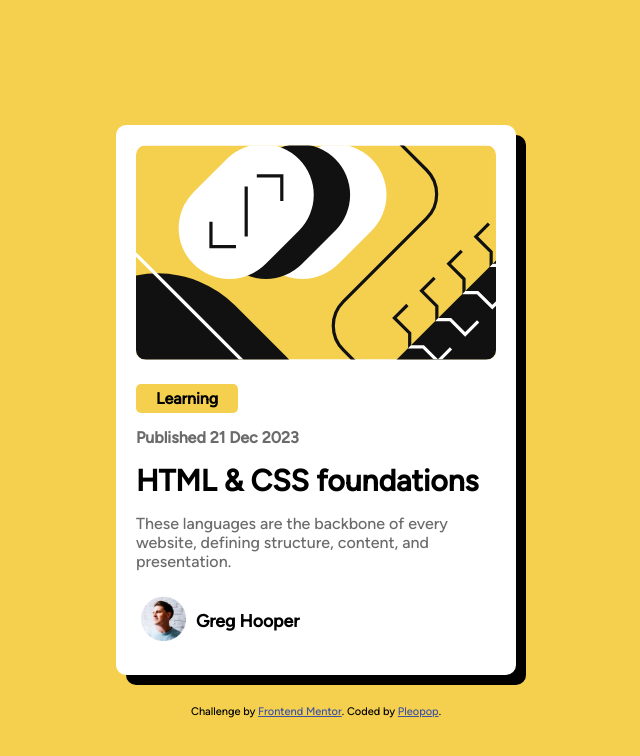
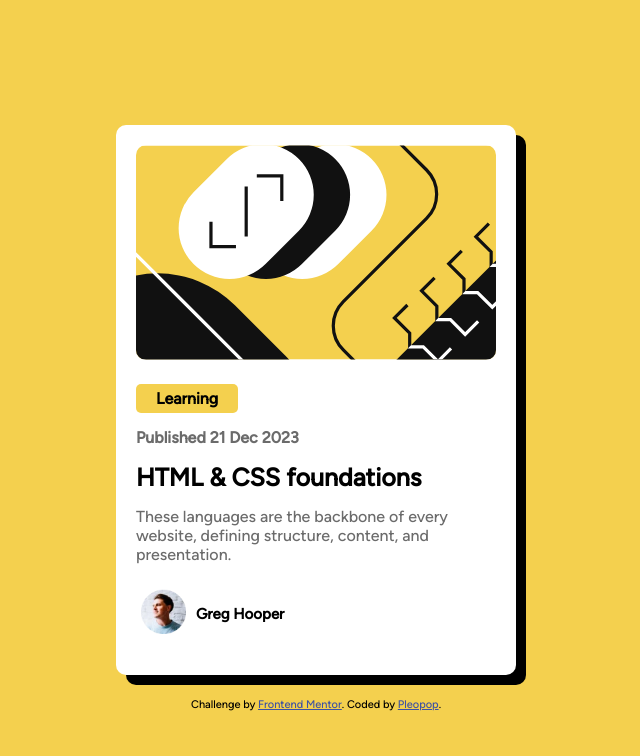
Before and after one commit to Pleopop/Blog-preview-card, a plain HTML site: page index.html in a window 1280 px wide. Shown: the whole page, without its empty margins (324-964 px from the left). Drawn offline with Linux system fonts and the light colour scheme.

Commit message:
improve solution

```diff
--- a/assets/styles.css
+++ b/assets/styles.css
@@ -51,7 +51,7 @@ main {
     margin: 5px;
 }
 
-.content h4 {
+.content h2 {
     display: inline-block;
     border: none;
     padding: 5px 20px;
@@ -60,6 +60,7 @@ main {
     border-radius: 5px;
     margin: 10px 0px;
     text-align: center;
+    font-size: 16px;
 }
 
 .content p {
@@ -69,8 +70,8 @@ main {
     font-weight: normal;
 }
 
-.content h1 {
-    font-size: 30px;
+.content h3 {
+    font-size: 25px;
     font-weight: 800;
     margin: 15px 0px;
 }
--- a/index.html
+++ b/index.html
@@ -31,15 +31,15 @@
       <img src="assets/images/illustration-article.svg" alt="illustration-article">
     </div>
     <section class="content">
-      <h4>
+      <h2>
         Learning
-      </h4>
+      </h2>
       <p style="font-weight: 800;">
         Published 21 Dec 2023
       </p>
-      <h1>
+      <h3>
         HTML & CSS foundations
-      </h1>
+      </h3>
       <p>
         These languages are the backbone of every website, defining structure, content, and presentation.
       </p>
@@ -48,7 +48,7 @@
       <div class="author-avatar">
         <img src="assets/images/image-avatar.webp" alt="author-avatar">
       </div>
-      <h3>Greg Hooper</h3>
+      <h4>Greg Hooper</h4>
     </div>
     <div class="attribution">
       Challenge by <a href="https://www.frontendmentor.io?ref=challenge" target="_blank">Frontend Mentor</a>.
```
